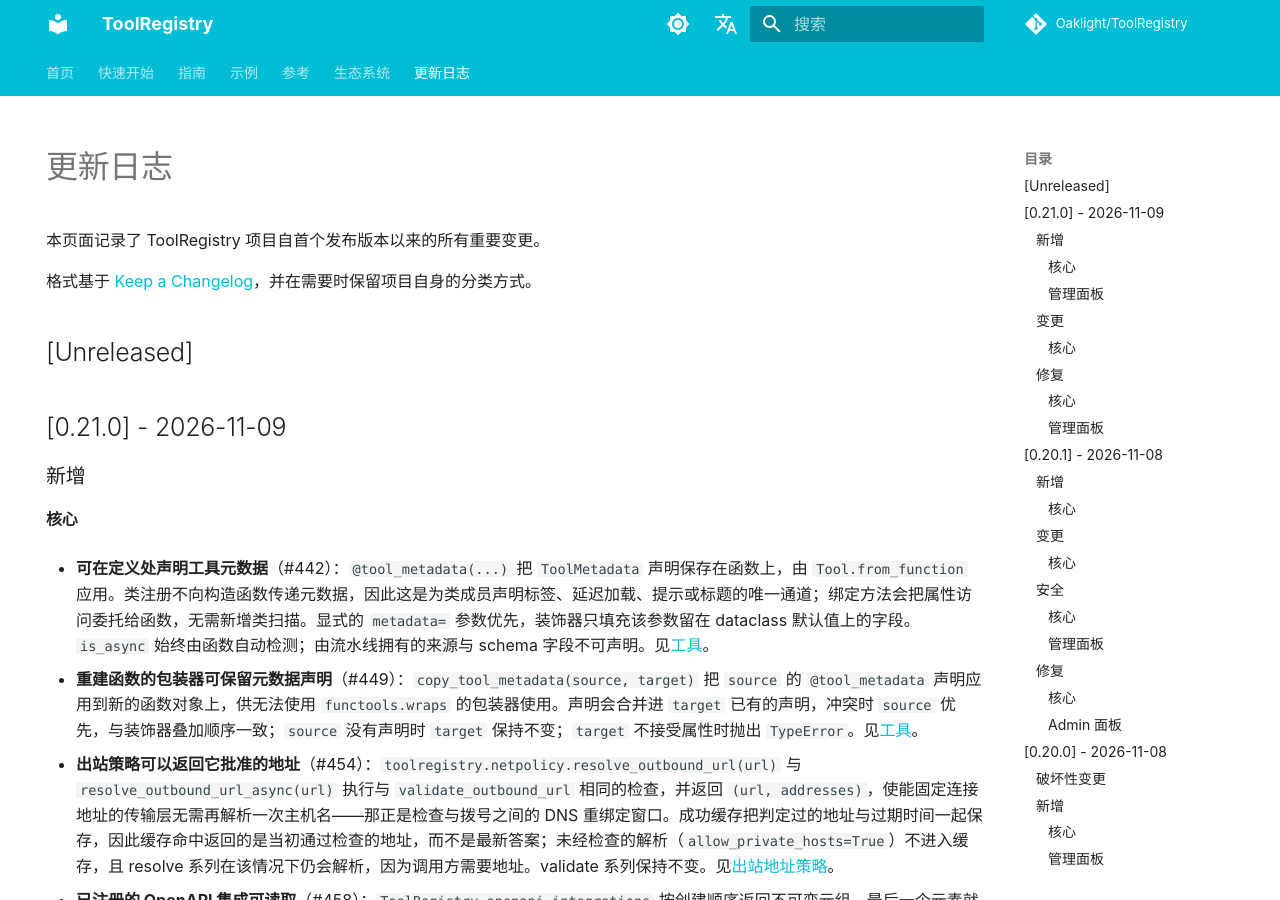
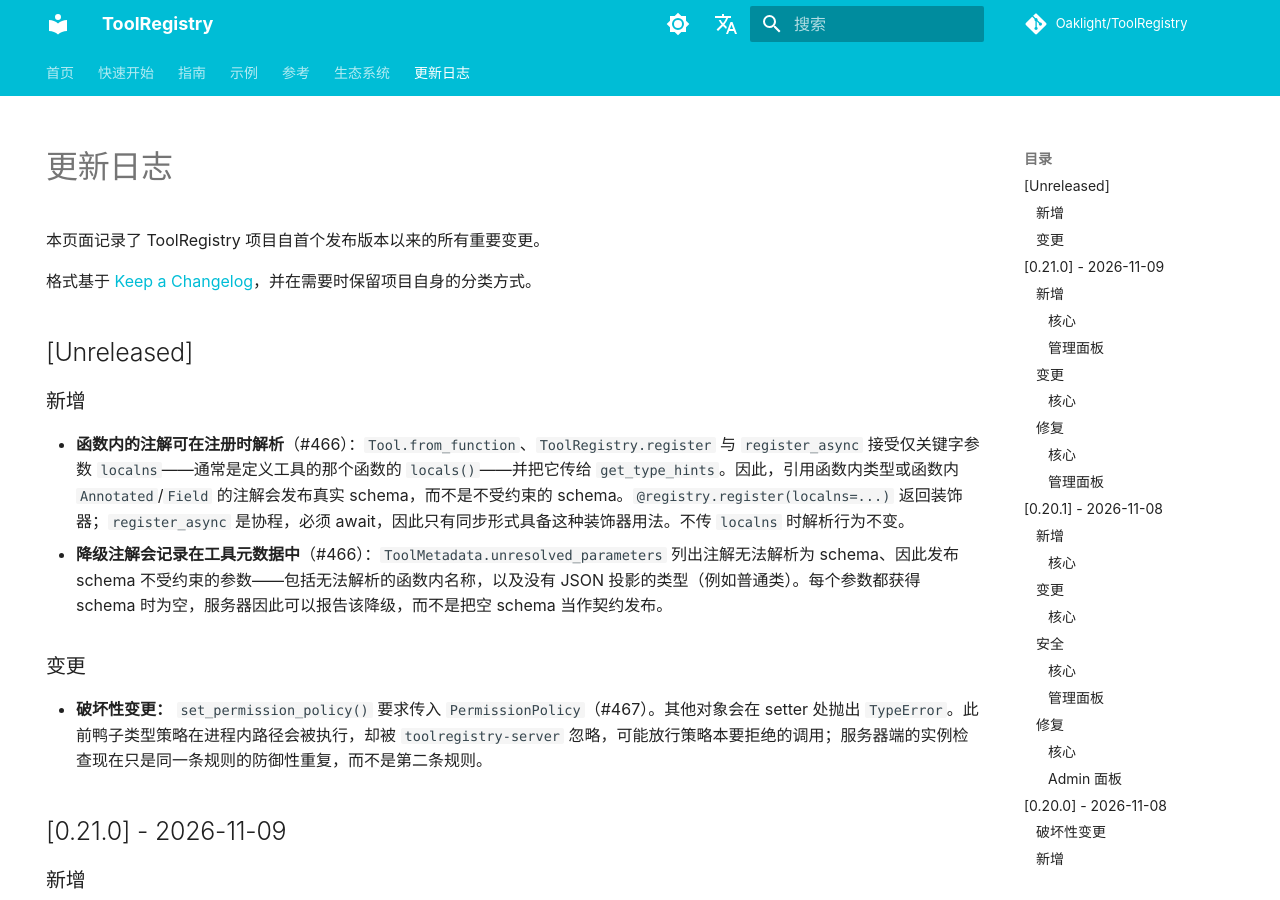
Before and after one commit to Oaklight/ToolRegistry, an MkDocs documentation site: the page built from docs/changelog.md, in a window 1280 px wide and 900 px high. Built offline with MkDocs 1.6.1 and Material for MkDocs 9.7.7, drawn with Linux system fonts in a browser that asks for light colours; some web fonts are replaced; comment, search, counter and statistics services are not loaded.

Commit message:
docs(changelog): localns, unresolved parameters and the policy type contract (#466, #467)

```diff
--- a/docs/changelog.md
+++ b/docs/changelog.md
@@ -15,6 +15,15 @@
 格式基于 [Keep a Changelog](https://keepachangelog.com/zh-CN/1.1.0/)，并在需要时保留项目自身的分类方式。
 
 ## [Unreleased]
+
+### 新增
+
+- **函数内的注解可在注册时解析**（#466）：`Tool.from_function`、`ToolRegistry.register` 与 `register_async` 接受仅关键字参数 `localns`——通常是定义工具的那个函数的 `locals()`——并把它传给 `get_type_hints`。因此，引用函数内类型或函数内 `Annotated`/`Field` 的注解会发布真实 schema，而不是不受约束的 schema。`@registry.register(localns=...)` 返回装饰器；`register_async` 是协程，必须 await，因此只有同步形式具备这种装饰器用法。不传 `localns` 时解析行为不变。
+- **降级注解会记录在工具元数据中**（#466）：`ToolMetadata.unresolved_parameters` 列出注解无法解析为 schema、因此发布 schema 不受约束的参数——包括无法解析的函数内名称，以及没有 JSON 投影的类型（例如普通类）。每个参数都获得 schema 时为空，服务器因此可以报告该降级，而不是把空 schema 当作契约发布。
+
+### 变更
+
+- **破坏性变更：** `set_permission_policy()` 要求传入 `PermissionPolicy`（#467）。其他对象会在 setter 处抛出 `TypeError`。此前鸭子类型策略在进程内路径会被执行，却被 `toolregistry-server` 忽略，可能放行策略本要拒绝的调用；服务器端的实例检查现在只是同一条规则的防御性重复，而不是第二条规则。
 
 ## [0.21.0] - 2026-11-09
 
```
